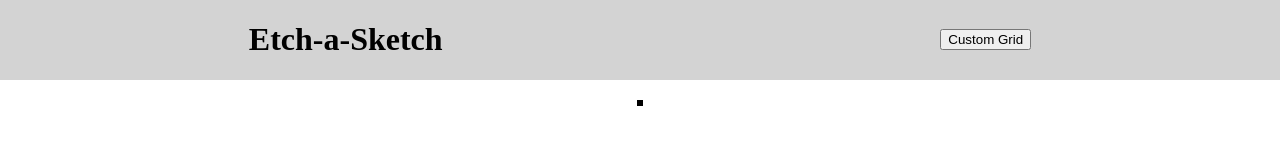
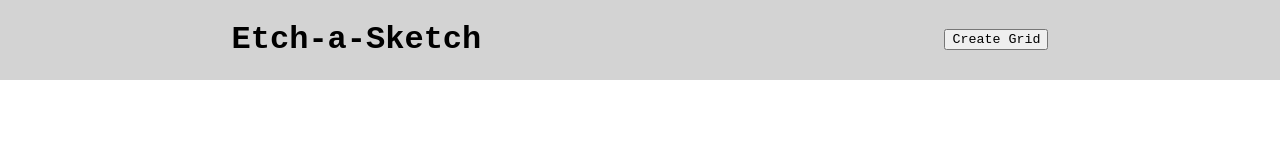
Before and after one commit to michaelbasileios/odin-etch-a-sketch, a plain HTML site: page index.html in a window 1280 px wide. Drawn offline with Linux system fonts and the light colour scheme.

Commit message:
Revise HTML

```diff
--- a/index.html
+++ b/index.html
@@ -10,7 +10,7 @@
 <body>
     <header>
         <h1>Etch-a-Sketch</h1>
-        <button id="custom-grid-btn">Custom Grid</button>
+        <button id="custom-grid-btn">Create Grid</button>
     </header>
     <section id="container">
         <div id="grid-container">
--- a/script.js
+++ b/script.js
@@ -28,6 +28,8 @@ function colorChange(e) {
     let b = Math.floor(Math.random() * 256);
     let color = `rgb(${r}, ${g}, ${b})`;
     e.target.style.backgroundColor = color;
+    // e.target.style.filter = "brightness(100%)";
+    e.target.style.filter += "brightness(80%)";
 }
 
 // createGrid(16);
--- a/styles.css
+++ b/styles.css
@@ -1,3 +1,7 @@
+* {
+    font-family: 'Courier New', Courier, monospace;
+}
+
 body {
     box-sizing: border-box;
     margin: 0;
@@ -24,7 +28,7 @@ header {
     height: auto;
     display: flex;
     flex-direction: column;
-    border: solid black;
+    /* border: solid black; */
     flex-wrap: wrap;
 }
 
```
